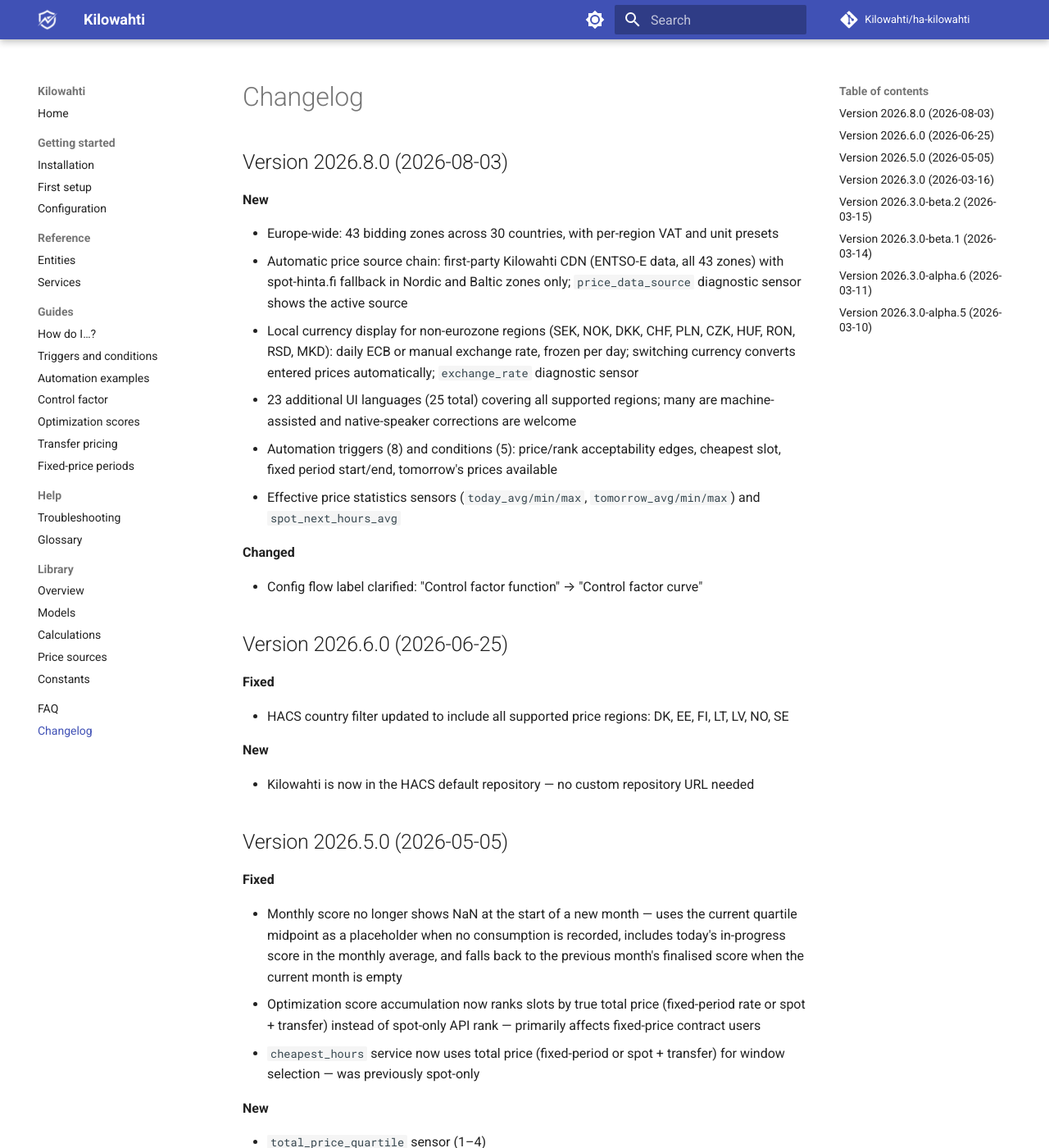
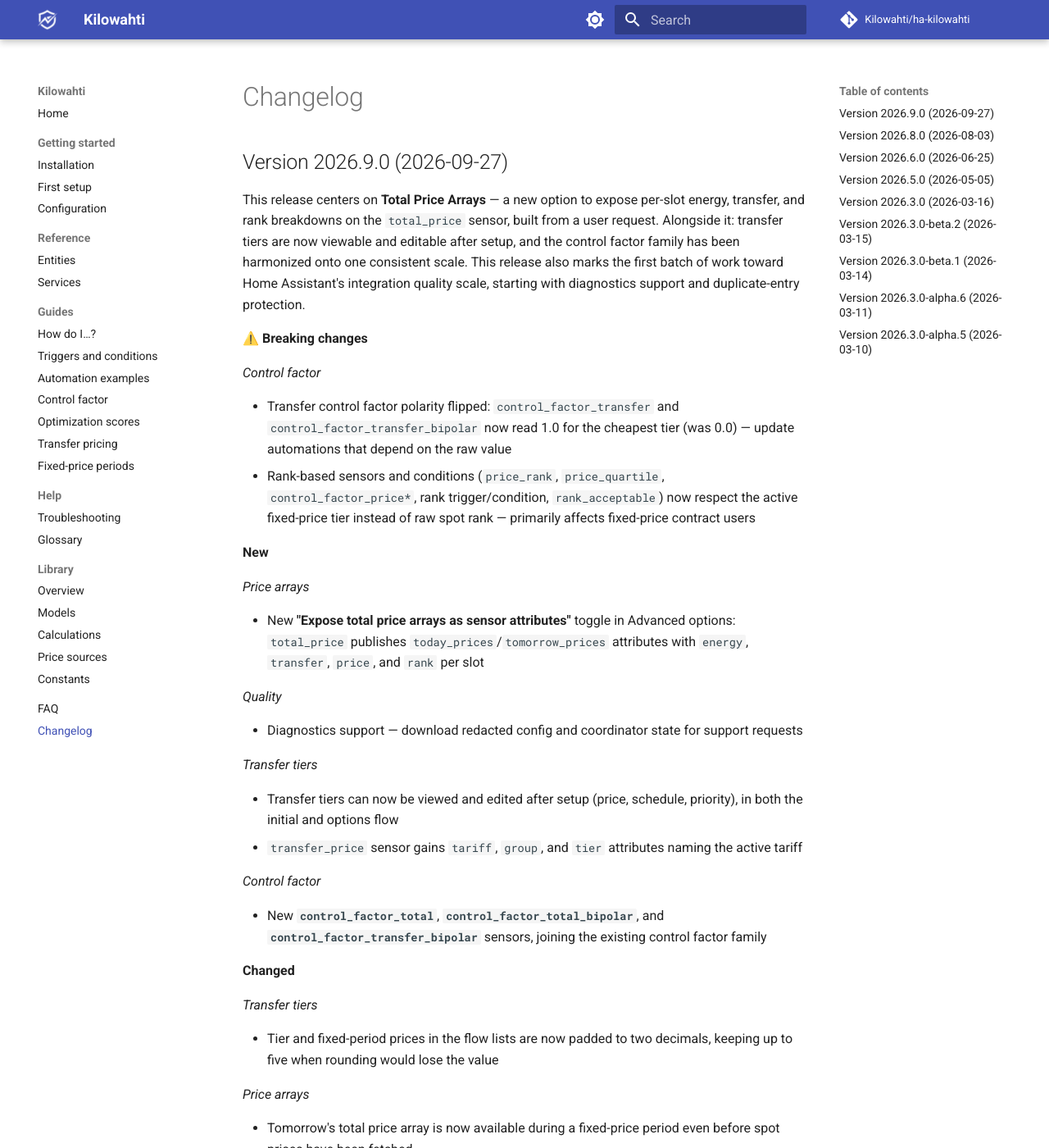
Before and after one commit to Kilowahti/kilowahti-docs, an MkDocs documentation site: the page built from docs/changelog.md, in a window 1280 px wide and 1400 px high. Shown: the whole window at 82% size. Built offline with MkDocs 1.6.1 and Material for MkDocs 9.7.7, drawn with Linux system fonts in a browser that asks for light colours; comment, search, counter and statistics services are not loaded; some of the changed text lies outside the part shown.

Commit message:
Add 2026.9.0 changelog entry

```diff
--- a/docs/changelog.md
+++ b/docs/changelog.md
@@ -1,4 +1,60 @@
 # Changelog
+
+## Version 2026.9.0 (2026-09-27)
+
+This release centers on **Total Price Arrays** — a new option to expose per-slot energy, transfer, and rank breakdowns on the `total_price` sensor, built from a user request. Alongside it: transfer tiers are now viewable and editable after setup, and the control factor family has been harmonized onto one consistent scale. This release also marks the first batch of work toward Home Assistant's integration quality scale, starting with diagnostics support and duplicate-entry protection.
+
+**⚠️ Breaking changes**
+
+*Control factor*
+
+- Transfer control factor polarity flipped: `control_factor_transfer` and `control_factor_transfer_bipolar` now read 1.0 for the cheapest tier (was 0.0) — update automations that depend on the raw value
+- Rank-based sensors and conditions (`price_rank`, `price_quartile`, `control_factor_price*`, rank trigger/condition, `rank_acceptable`) now respect the active fixed-price tier instead of raw spot rank — primarily affects fixed-price contract users
+
+**New**
+
+*Price arrays*
+
+- New **"Expose total price arrays as sensor attributes"** toggle in Advanced options: `total_price` publishes `today_prices`/`tomorrow_prices` attributes with `energy`, `transfer`, `price`, and `rank` per slot
+
+*Quality*
+
+- Diagnostics support — download redacted config and coordinator state for support requests
+
+*Transfer tiers*
+
+- Transfer tiers can now be viewed and edited after setup (price, schedule, priority), in both the initial and options flow
+- `transfer_price` sensor gains `tariff`, `group`, and `tier` attributes naming the active tariff
+
+*Control factor*
+
+- New **`control_factor_total`**, **`control_factor_total_bipolar`**, and **`control_factor_transfer_bipolar`** sensors, joining the existing control factor family
+
+**Changed**
+
+*Transfer tiers*
+
+- Tier and fixed-period prices in the flow lists are now padded to two decimals, keeping up to five when rounding would lose the value
+
+*Price arrays*
+
+- Tomorrow's total price array is now available during a fixed-price period even before spot prices have been fetched
+- Price array attributes (`today_prices`, `tomorrow_prices`) are excluded from the recorder database — they were large enough to make the recorder silently drop all attributes on the affected states
+
+*Quality*
+
+- A config entry with a duplicate name now aborts setup instead of creating a confusing duplicate
+- Minimum supported Home Assistant version raised to 2026.7 (required by the trigger and condition platforms)
+
+*Other*
+
+- Shortened the `tomorrow_available` binary sensor's default name — new installs get a shorter entity ID; existing entities keep theirs
+
+**Fixed**
+
+*Control factor*
+
+- Corrected the Norwegian translation of the transfer control factor name
 
 ## Version 2026.8.0 (2026-08-03)
 
```
